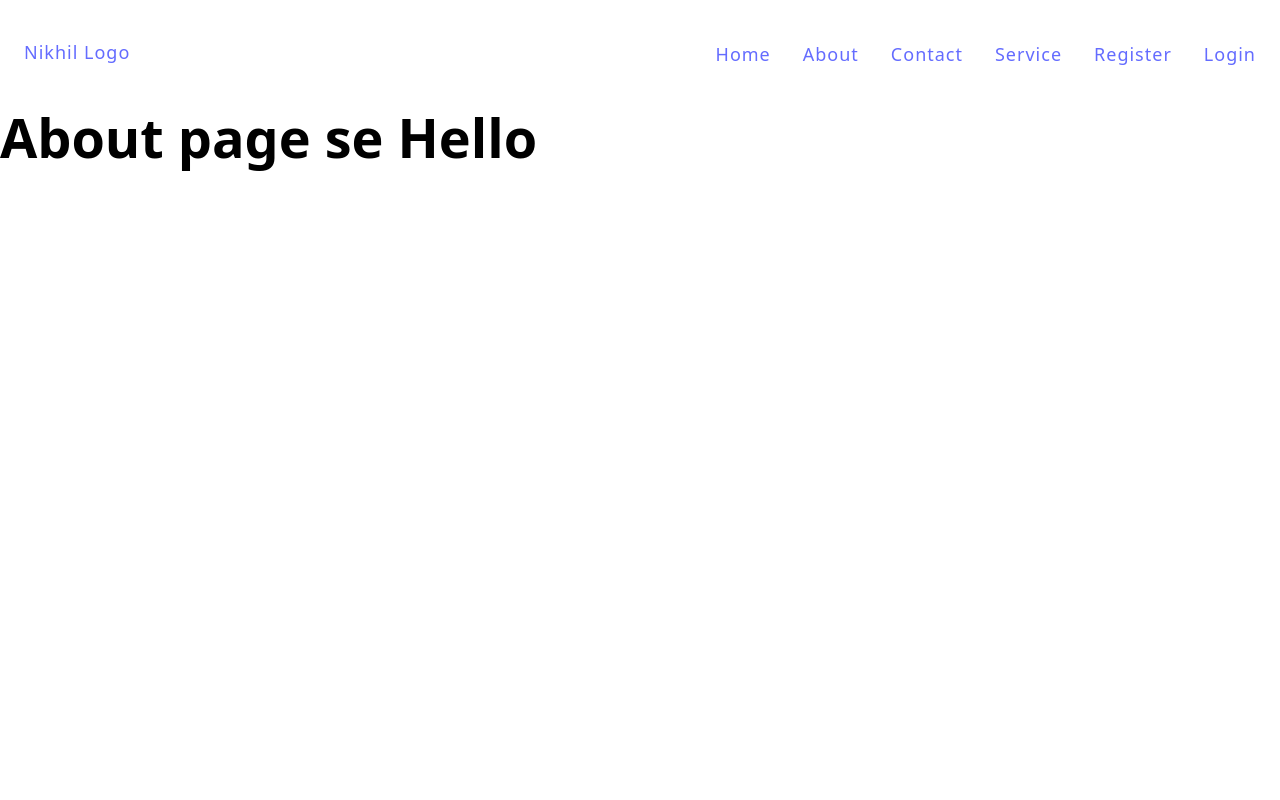
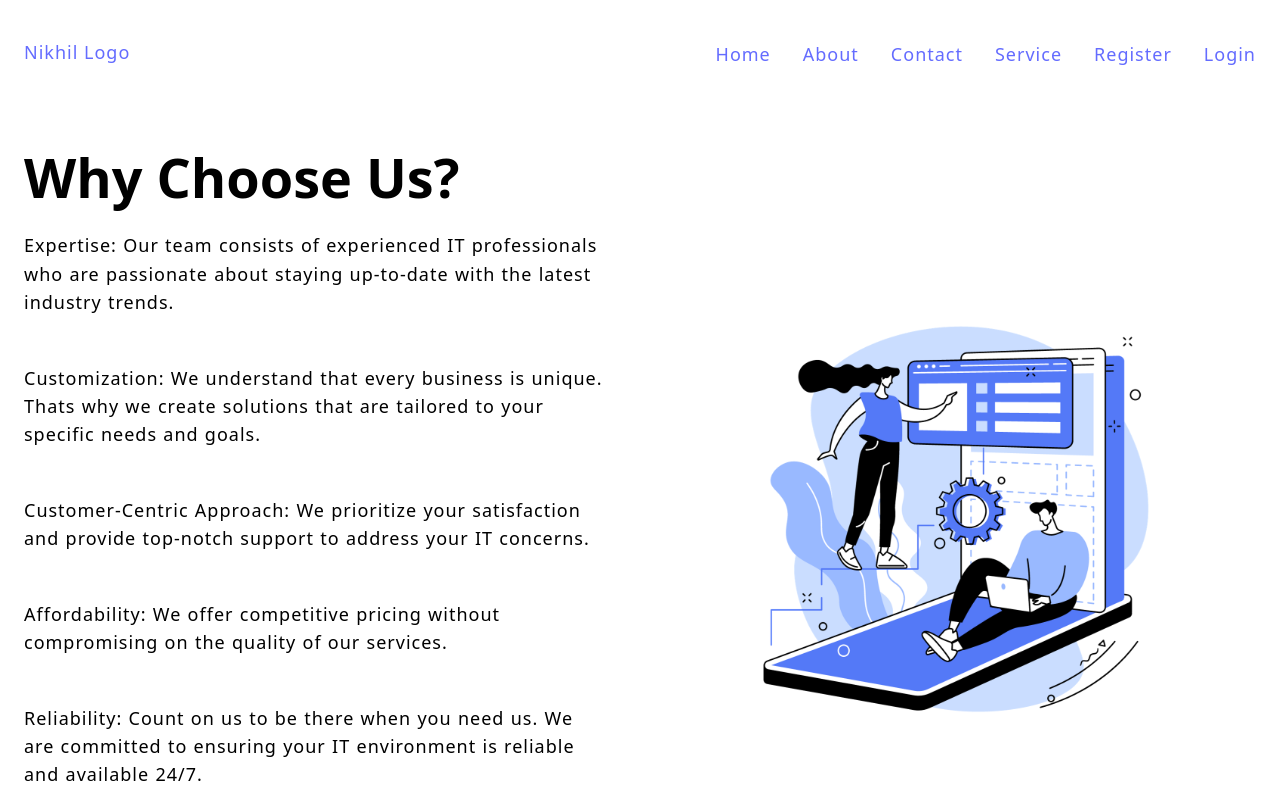
Before and after one commit to Nikhil-Giramkar/Solution-Space, a React (Vite) app in the folder client/: page /about in a window 1280 px wide. Shown: the top 800 px of the page. Built offline with nearby package versions, Linux system fonts and the light colour scheme.

Commit message:
About Page

```diff
--- a/client/src/pages/About.jsx
+++ b/client/src/pages/About.jsx
@@ -1,7 +1,59 @@
+import { NavLink } from "react-router-dom";
+import { Analytics } from "../components/Analytics";
+
 export const About = () => {
-    return (
-        <>
-        <h1>About page se Hello</h1>
-        </>
-    )
-}
+  return (
+    <>
+      <main>
+        <section className="section-hero">
+          <div className="container grid grid-two-cols">
+            <div className="hero-content">
+              {/* <p>We care to cure your Health</p> */}
+
+              <h1>Why Choose Us? </h1>
+              <p>
+                Expertise: Our team consists of experienced IT professionals who
+                are passionate about staying up-to-date with the latest industry
+                trends.
+              </p>
+              <p>
+                Customization: We understand that every business is unique.
+                Thats why we create solutions that are tailored to your specific
+                needs and goals.
+              </p>
+              <p>
+                Customer-Centric Approach: We prioritize your satisfaction and
+                provide top-notch support to address your IT concerns.
+              </p>
+              <p>
+                Affordability: We offer competitive pricing without compromising
+                on the quality of our services.
+              </p>
+              <p>
+                Reliability: Count on us to be there when you need us. We are
+                committed to ensuring your IT environment is reliable and
+                available 24/7.
+              </p>
+              <div className="btn btn-group">
+                <NavLink to="/contact">
+                  <button className="btn"> Connect Now</button>
+                </NavLink>
+                <button className="btn secondary-btn">learn more</button>
+              </div>
+            </div>
+            <div className="hero-image">
+              <img
+                src="/images/about.png"
+                alt="coding buddies "
+                width="400"
+                height="500"
+              />
+            </div>
+          </div>
+        </section>
+      </main>
+
+      <Analytics />
+    </>
+  );
+};
```
